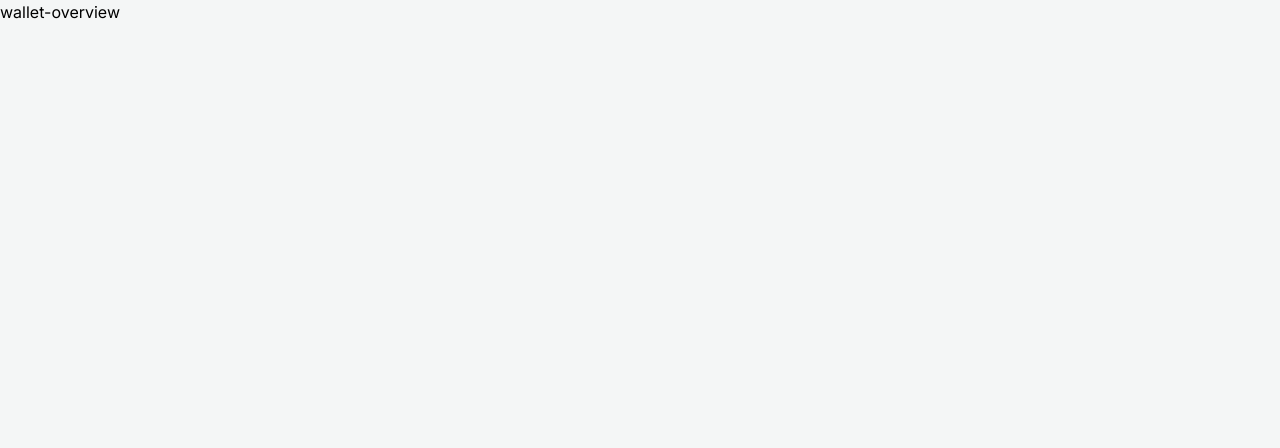
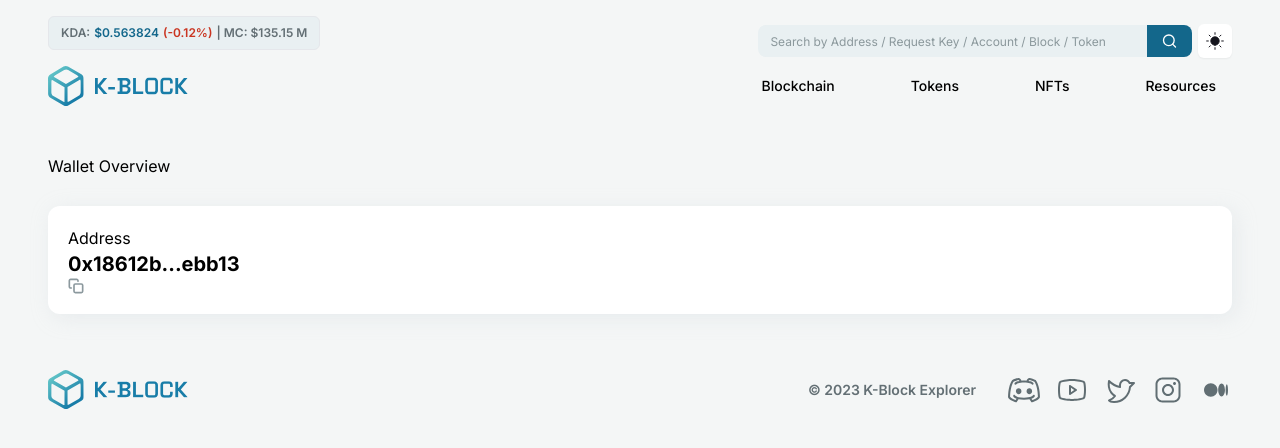
Before and after one commit to techfleetworks/k-block-app, a Next.js app: page /wallet-overview in a window 1280 px wide. Shown: the top 448 px of the page. Built offline with nearby package versions, Linux system fonts and the light colour scheme.

Commit message:
wallet overview add address component

```diff
--- /dev/null
+++ b/src/components/common/address/index.jsx
@@ -0,0 +1,17 @@
+import React from "react";
+import copy from "@/assets/copy.svg";
+import Image from "next/image";
+
+const Address = () => {
+  return (
+    <div className="bg-neutral-n-0 flex-1 p-5 rounded-xl drop-shadow-md">
+      <h4>Address
+      </h4>
+      <p className="text-xl font-bold ">0x18612b...ebb13</p>
+      <Image width={16} height={16} src={copy} alt="copy icon" />
+
+    </div>
+  );
+};
+
+export default Address;
--- a/src/components/common/index.js
+++ b/src/components/common/index.js
@@ -10,3 +10,4 @@ export { default as NftCollections } from "./nft-collections";
 export { default as LatestBlocks } from "./latest-blocks";
 export { default as LatestTransactions } from "./latest-transactions";
 export { default as Help } from "./help";
+export { default as Address } from "./address";
--- a/src/pages/wallet-overview.js
+++ b/src/pages/wallet-overview.js
@@ -1,6 +1,19 @@
+import {
+    Address,
+    Footer,
+    Navbar,
+  } from '@/components/common';
 
 export default function WalletOverview() {
-  return (
-    <div>wallet-overview</div>
-  )
+   return (
+    <main className="">
+      <Navbar />
+      <h2 className="mt-8 mb-7 px-3 md:px-12 my-7">Wallet Overview</h2>
+      <div className="flex flex-wrap gap-7 justify-start sm:justify-between px-3 md:px-12 my-7">
+        <Address/>
+      </div>
+
+      <Footer />
+    </main>
+  );
 }
```
Also changed, not shown: src/assets/copy.svg (added).
